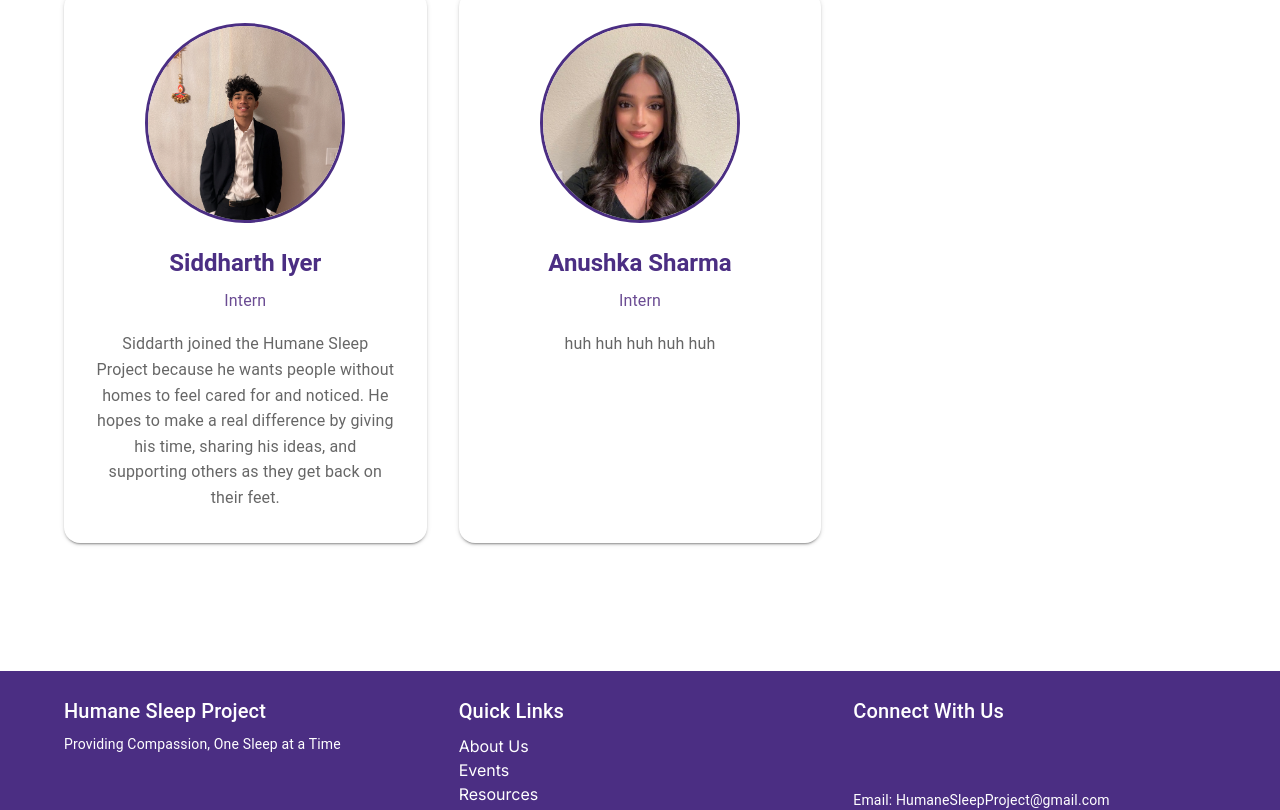
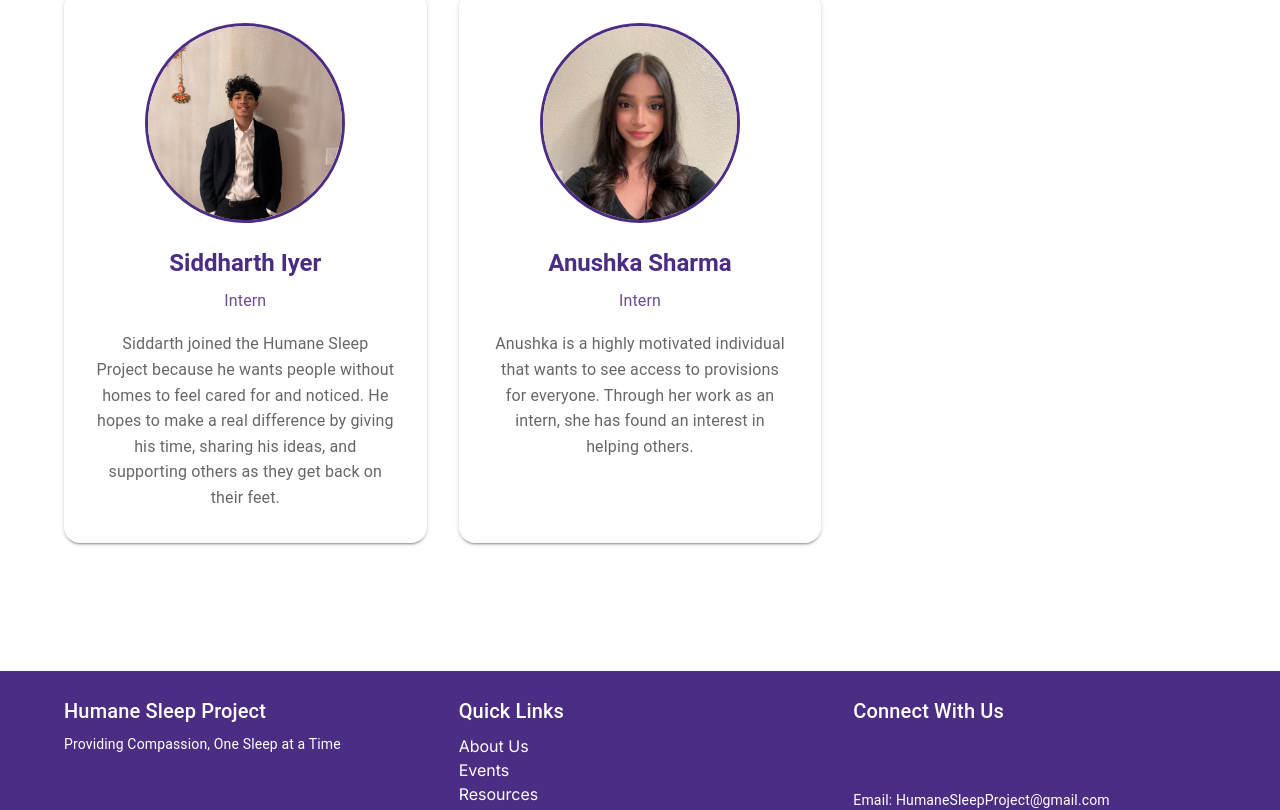
Before and after one commit to HumaneSleepProject/humane-sleep-project, a Next.js app: page /about in a window 1280 px wide. Shown: the part 1494-2304 px from the top of the page. Built offline with nearby package versions, Linux system fonts and the light colour scheme; some icons are missing.

Commit message:
Added bio for Anushka

```diff
--- a/src/app/about/page.tsx
+++ b/src/app/about/page.tsx
@@ -39,7 +39,7 @@ const teamMembers: TeamMember[] = [
     name: "Anushka Sharma",
     role: "Intern",
     image: "/team/anushka_pic.jpg",
-    bio: "huh huh huh huh huh "
+    bio: "Anushka is a highly motivated individual that wants to see access to provisions for everyone. Through her work as an intern, she has found an interest in helping others."
   }
 ];
 
```
